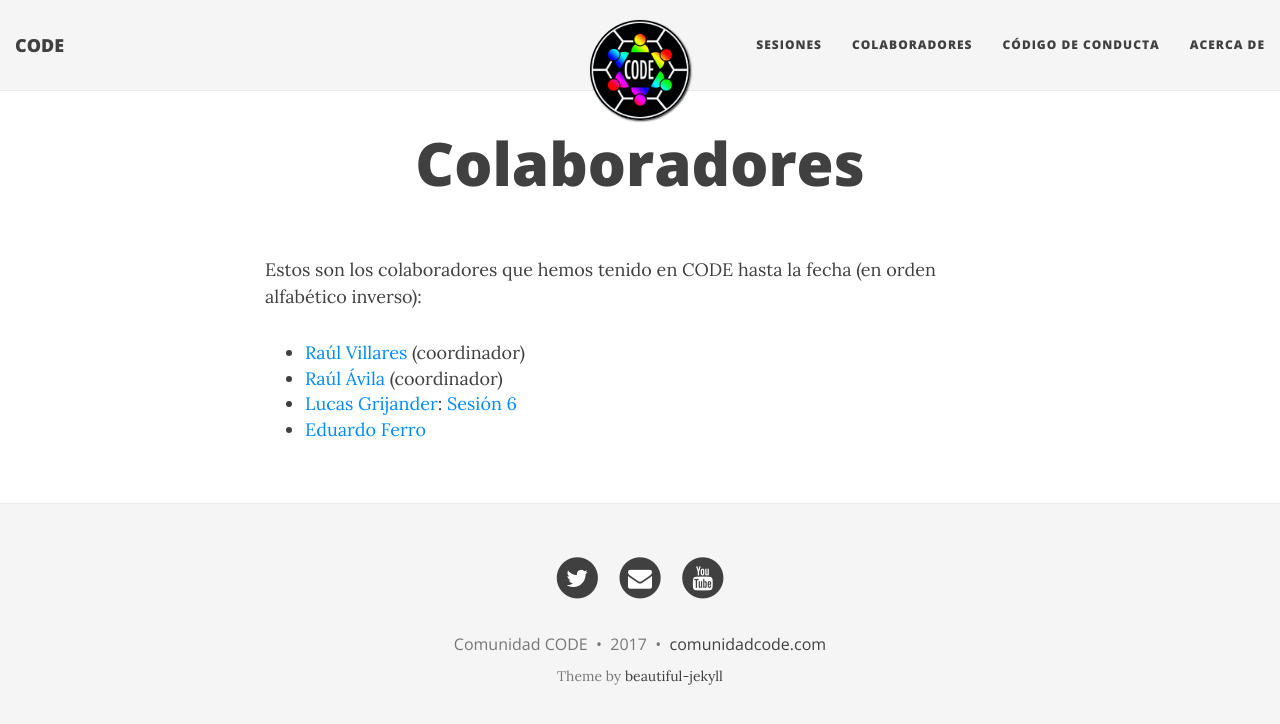
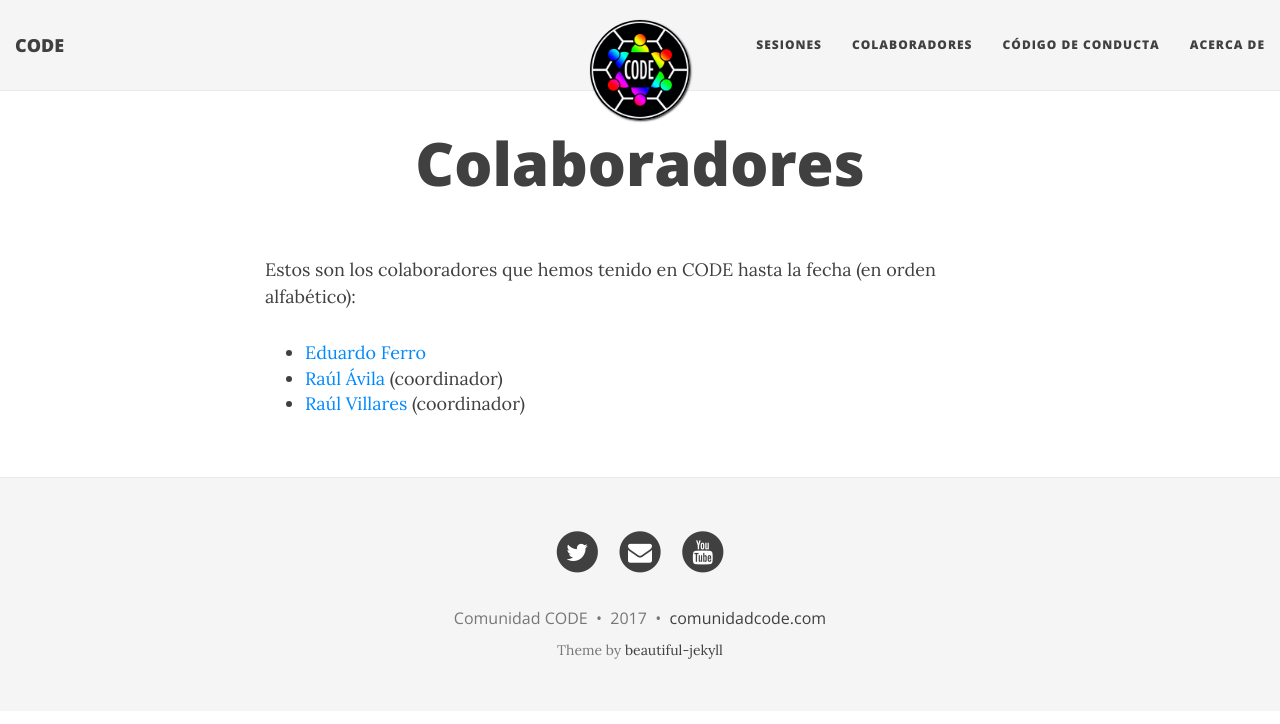
Before and after one commit to comunidadcode/comunidadcode.github.io, a Jekyll site: the page built from colaboradores.md, in a window 1280 px wide. Shown: the top 724 px of the page. Built offline with Jekyll 4.4.1, drawn with Linux system fonts in a browser that asks for light colours; nearby versions of some CDN libraries.

Commit message:
Eliminado colaborador de prueba

```diff
--- a/colaboradores.md
+++ b/colaboradores.md
@@ -3,9 +3,8 @@ layout: page
 title: Colaboradores
 ---
 
-Estos son los colaboradores que hemos tenido en CODE hasta la fecha (en orden alfabético inverso):
+Estos son los colaboradores que hemos tenido en CODE hasta la fecha (en orden alfabético):
 
+* [Eduardo Ferro](/colaboradores/edu-ferro)
+* [Raúl Ávila](/colaboradores/raul-avila) (coordinador)
 * [Raúl Villares](/colaboradores/raul-villares) (coordinador)
-* [Raúl Ávila](/colaboradores/raul-avila) (coordinador)
-* [Lucas Grijander](/colaboradores/lucas-grijander): [Sesión 6](/2015-06-04-sexta-sesion/)
-* [Eduardo Ferro](/colaboradores/edu-ferro)
```
Also changed, not shown: colaboradores/lucas-grijander.md (deleted, +0 -9 lines).
